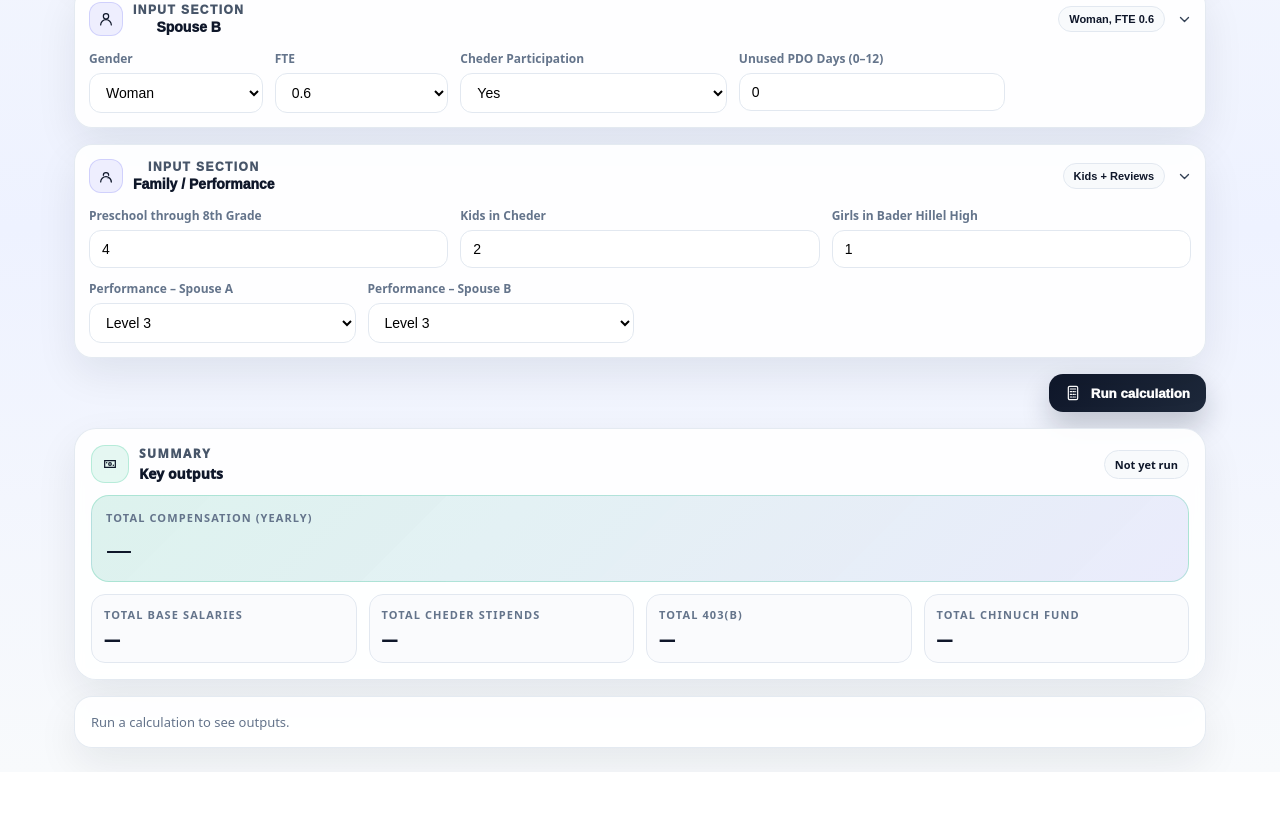
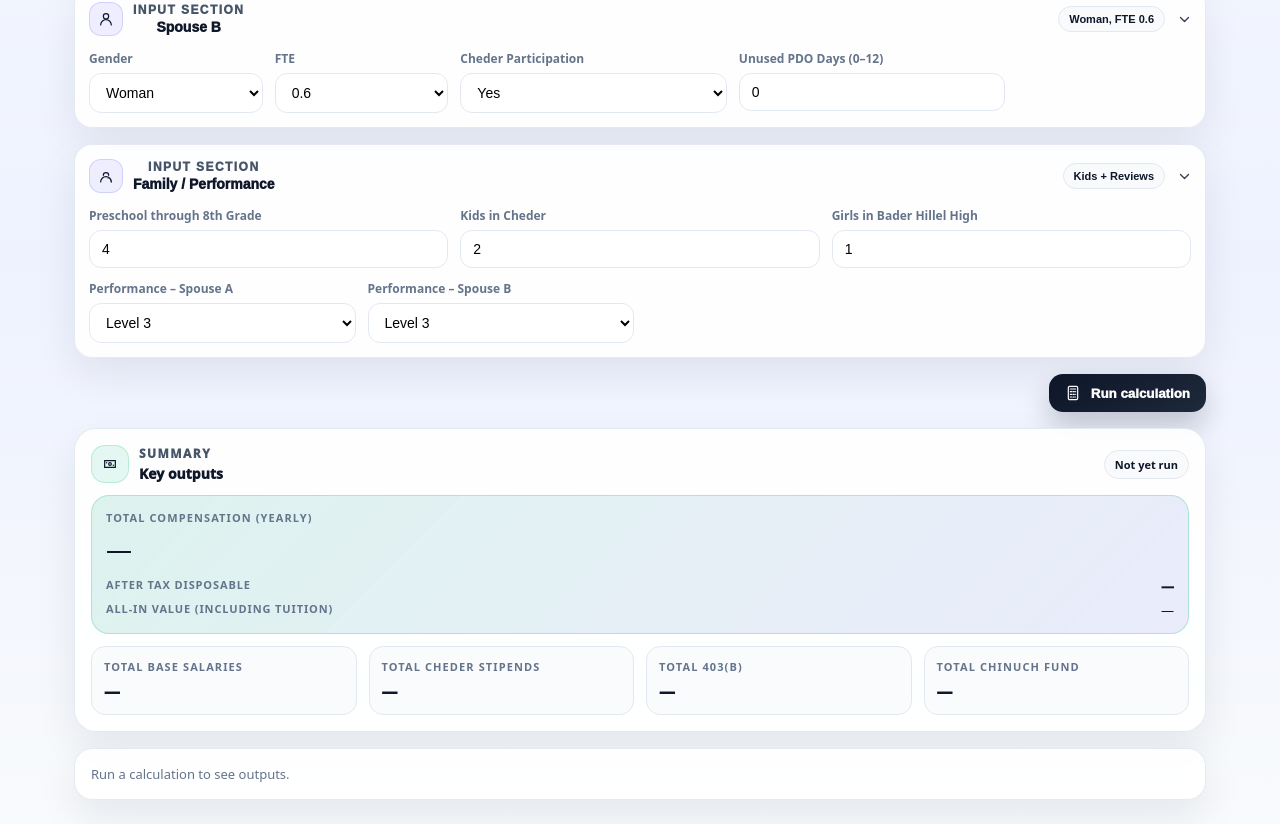
Before and after one commit to smunitz-ai/bha-comp-web, a Next.js app: page / in a window 1280 px wide. Shown: the part 436-1260 px from the top of the page. Before the commit the page ends 1208 px from the top, so only its background shows below. Built offline with nearby package versions, Linux system fonts and the light colour scheme.

Commit message:
Update UI summary + emphasize additional calculations

```diff
--- a/app/page.tsx
+++ b/app/page.tsx
@@ -10,7 +10,6 @@ type Section = RowsSection | TableSection | NoteSection;
 type ApiResponse = { ok: boolean; sections?: Section[]; error?: string };
 
 const OPTIONS = {
-  // tiers REMOVED (tier is now derived from programYear)
   scenarios: ["Two Spouses", "One Spouse"],
   spouseARoles: ["Primary Breadwinner", "Non-Primary Breadwinner"],
   genders: ["Man", "Woman"],
@@ -31,16 +30,15 @@ const OPTIONS = {
   ftes: ["0.5", "0.6", "0.75", "1"],
 };
 
-// ---------- NEW: derive tier from Program Year (single source of truth) ----------
+// ---------- derive tier from Program Year (single source of truth) ----------
 function tierFromProgramYear(programYear: string): string {
-  // Be tolerant in case a hyphen sneaks in (2-5 instead of 2–5)
   const py = (programYear || "").replace("-", "–").trim();
 
   if (py === "Year 1" || py === "Year 2–5") return "1";
   if (py === "Year 6" || py === "Year 7–11") return "2";
   if (py === "Year 12" || py === "Year 13–18") return "3";
   if (py === "Year 19" || py === "Year 20–26") return "4";
-  return "5"; // Year 27 or Year 28+
+  return "5";
 }
 
 // -------------------- tiny icon set (inline SVG, no deps) --------------------
@@ -158,13 +156,7 @@ function Icon({
 
   return (
     <svg {...common}>
-      <path
-        d="M9 6l6 6-6 6"
-        stroke="currentColor"
-        strokeWidth="2"
-        strokeLinecap="round"
-        strokeLinejoin="round"
-      />
+      <path d="M9 6l6 6-6 6" stroke="currentColor" strokeWidth="2" strokeLinecap="round" strokeLinejoin="round" />
     </svg>
   );
 }
@@ -269,26 +261,31 @@ function MiniStat({ label, value }: { label: string; value: string }) {
 function categoryForTitle(title: string) {
   const t = title.toLowerCase();
   if (t.includes("compensation"))
-    return {
-      key: "comp",
-      label: "Compensation",
-      icon: "money" as const,
-      tint: "rgba(99,102,241,0.10)",
-      border: "rgba(99,102,241,0.22)",
-    };
+    return { key: "comp", label: "Compensation", icon: "money" as const, tint: "rgba(99,102,241,0.10)", border: "rgba(99,102,241,0.22)" };
   if (t === "totals" || t.includes("grand total") || t.includes("total"))
     return { key: "totals", label: "Totals", icon: "chart" as const, tint: "rgba(16,185,129,0.10)", border: "rgba(16,185,129,0.22)" };
   if (t.includes("additional"))
     return { key: "addl", label: "Additional", icon: "calc" as const, tint: "rgba(245,158,11,0.10)", border: "rgba(245,158,11,0.22)" };
   if (t.includes("other"))
     return { key: "other", label: "Other", icon: "grid" as const, tint: "rgba(14,165,233,0.10)", border: "rgba(14,165,233,0.22)" };
-  if (t.includes("children"))
+  if (t.includes("children") || t.includes("tuition"))
     return { key: "kids", label: "Children", icon: "users" as const, tint: "rgba(236,72,153,0.10)", border: "rgba(236,72,153,0.22)" };
   return { key: "misc", label: "Results", icon: "sparkle" as const, tint: "rgba(148,163,184,0.12)", border: "rgba(148,163,184,0.24)" };
 }
 
+// --- NEW: emphasize these internal “subsection” lines inside Additional Calculations ---
+function isEmphasisRow(label: string) {
+  const t = (label || "").trim().toLowerCase();
+  return (
+    t === "estimated after tax disposable" ||
+    t === "total annual non-cash and tax advantage value" ||
+    t === "total annual employer provided cash benefits"
+  );
+}
+
 function RowsCard({ title, rows }: { title: string; rows: { label: string; value: string }[] }) {
   const cat = categoryForTitle(title);
+  const allowEmphasis = title.trim().toLowerCase() === "additional calculations";
 
   return (
     <div
@@ -324,23 +321,33 @@ function RowsCard({ title, rows }: { title: string; rows: { label: string; value
       </div>
 
       <div style={{ border: "1px solid rgba(226,232,240,1)", borderRadius: 14, overflow: "hidden" }}>
-        {rows.map((r, idx) => (
+        {rows.map((r, idx) => {
+          const emph = allowEmphasis && isEmphasisRow(r.label);
+
+          return (
             <div
-            key={r.label}
+              key={`${r.label}-${idx}`}
               style={{
                 display: "grid",
                 gridTemplateColumns: "1fr auto",
                 gap: 12,
-              padding: "11px 12px",
-              background: idx % 2 ? "rgba(255,255,255,0.92)" : "rgba(248,250,252,0.82)",
+                padding: emph ? "13px 12px" : "11px 12px",
+                background: emph
+                  ? "rgba(15,23,42,0.06)"
+                  : idx % 2
+                  ? "rgba(255,255,255,0.92)"
+                  : "rgba(248,250,252,0.82)",
                 borderTop: idx === 0 ? "none" : "1px solid rgba(226,232,240,0.7)",
                 alignItems: "center",
               }}
             >
-            <div style={{ fontSize: 13, color: "#0f172a" }}>{r.label}</div>
-            <div style={{ fontSize: 13, fontWeight: 950, whiteSpace: "nowrap", color: "#0f172a" }}>{r.value || "—"}</div>
+              <div style={{ fontSize: emph ? 14 : 13, fontWeight: emph ? 1000 : 400, color: "#0f172a" }}>{r.label}</div>
+              <div style={{ fontSize: emph ? 14 : 13, fontWeight: emph ? 1100 : 950, whiteSpace: "nowrap", color: "#0f172a" }}>
+                {r.value || "—"}
               </div>
-        ))}
+            </div>
+          );
+        })}
       </div>
     </div>
   );
@@ -557,9 +564,17 @@ function pickValue(sections: Section[] | null, label: string) {
   return "";
 }
 
+// --- NEW: try multiple label options; returns first non-empty match ---
+function pickFirstValue(sections: Section[] | null, labels: string[]) {
+  for (const l of labels) {
+    const v = pickValue(sections, l);
+    if (String(v || "").trim() !== "") return v;
+  }
+  return "";
+}
+
 export default function Page() {
   const [form, setForm] = useState({
-    // tier removed — now derived
     scenario: "Two Spouses",
 
     spouseARole: "Primary Breadwinner",
@@ -584,7 +599,6 @@ export default function Page() {
 
   const hideSpouseB = useMemo(() => form.scenario === "One Spouse", [form.scenario]);
 
-  // NEW: always compute tier from programYear
   const derivedTier = useMemo(() => tierFromProgramYear(form.programYear), [form.programYear]);
 
   const [loading, setLoading] = useState(false);
@@ -598,7 +612,7 @@ export default function Page() {
 
     try {
       const payload: any = {
-        tier: derivedTier, // <- still sent to API (safe, no backend changes required)
+        tier: derivedTier,
         scenario: form.scenario,
 
         spouseARole: form.spouseARole,
@@ -659,8 +673,7 @@ export default function Page() {
             padding: 18,
             borderRadius: 22,
             background:
-              "linear-gradient(135deg, rgba(99,102,241,0.18), rgba(16,185,129,0.12))," +
-              "rgba(255,255,255,0.85)",
+              "linear-gradient(135deg, rgba(99,102,241,0.18), rgba(16,185,129,0.12))," + "rgba(255,255,255,0.85)",
           }}
         >
           <div style={{ display: "flex", justifyContent: "space-between", gap: 14, alignItems: "center", flexWrap: "wrap" }}>
@@ -722,7 +735,6 @@ export default function Page() {
           {/* Top input controls */}
           <div style={{ ...surface, padding: 16 }}>
             <div style={{ display: "grid", gridTemplateColumns: "repeat(12, 1fr)", gap: 12 }}>
-              {/* NEW: tier read-only display */}
               <div style={{ gridColumn: "span 3" }}>
                 <Field label="Tier (auto)">
                   <input style={{ ...control, background: "rgba(248,250,252,0.9)" }} value={derivedTier} readOnly />
@@ -754,8 +766,6 @@ export default function Page() {
               </div>
             </div>
           </div>
-
-          {/* (everything else below stays the same) */}
 
           {/* Spouse A */}
           <Collapsible title="Spouse A" icon="person" defaultOpen={true} right={<Pill>{form.spouseAGender}, FTE {form.spouseAFTE}</Pill>}>
@@ -974,8 +984,7 @@ export default function Page() {
                   padding: 14,
                   border: "1px solid rgba(16,185,129,0.24)",
                   background:
-                    "linear-gradient(135deg, rgba(16,185,129,0.12), rgba(99,102,241,0.10))," +
-                    "rgba(248,250,252,0.75)",
+                    "linear-gradient(135deg, rgba(16,185,129,0.12), rgba(99,102,241,0.10))," + "rgba(248,250,252,0.75)",
                 }}
               >
                 <div style={{ fontSize: 11, fontWeight: 900, color: "#64748b", letterSpacing: ".10em" }}>
@@ -983,6 +992,32 @@ export default function Page() {
                 </div>
                 <div style={{ marginTop: 6, fontSize: 26, fontWeight: 1100, color: "#0f172a" }}>
                   {pickValue(sections, "Total Compensation (Yearly)") || "—"}
+                </div>
+
+                {/* NEW: secondary key lines */}
+                <div style={{ marginTop: 10, display: "grid", gap: 6 }}>
+                  <div style={{ display: "flex", justifyContent: "space-between", gap: 12 }}>
+                    <div style={{ fontSize: 11, fontWeight: 900, color: "#64748b", letterSpacing: ".08em" }}>
+                      AFTER TAX DISPOSABLE
+                    </div>
+                    <div style={{ fontSize: 13, fontWeight: 1000, color: "#0f172a", whiteSpace: "nowrap" }}>
+                      {pickFirstValue(sections, ["Estimated After Tax Disposable", "After Tax Disposable"]) || "—"}
+                    </div>
+                  </div>
+
+                  <div style={{ display: "flex", justifyContent: "space-between", gap: 12 }}>
+                    <div style={{ fontSize: 11, fontWeight: 900, color: "#64748b", letterSpacing: ".08em" }}>
+                      ALL-IN VALUE (INCLUDING TUITION)
+                    </div>
+                    <div style={{ fontSize: 13, fontWeight: 1100, color: "#0f172a", whiteSpace: "nowrap" }}>
+                      {pickFirstValue(sections, [
+                        "All In Value Including Tuition",
+                        "All-in Value Including Tuition",
+                        "All-in Value (Including Everything)",
+                        "All In Value (Including Everything)",
+                      ]) || "—"}
+                    </div>
+                  </div>
                 </div>
               </div>
             </div>
@@ -996,10 +1031,9 @@ export default function Page() {
             <div style={{ gridColumn: "span 3" }}>
               <MiniStat label="Total 403(b)" value={pickValue(sections, "Total 403(b)")} />
             </div>
-
-            {/* ✅ Added Chinuch Fund, ✅ Removed PDO card */}
             <div style={{ gridColumn: "span 3" }}>
-              <MiniStat label="Total Chinuch Fund" value={pickValue(sections, "Total Chinuch Fund")} />
+              {/* (You previously asked to remove PDO from Summary; leaving it out is consistent) */}
+              <MiniStat label="Total Chinuch Fund" value={pickFirstValue(sections, ["Total Chinuch Fund", "Chinuch Fund"])} />
             </div>
           </div>
         </div>
```
Lines whose indentation alone changed are shown as unchanged.
